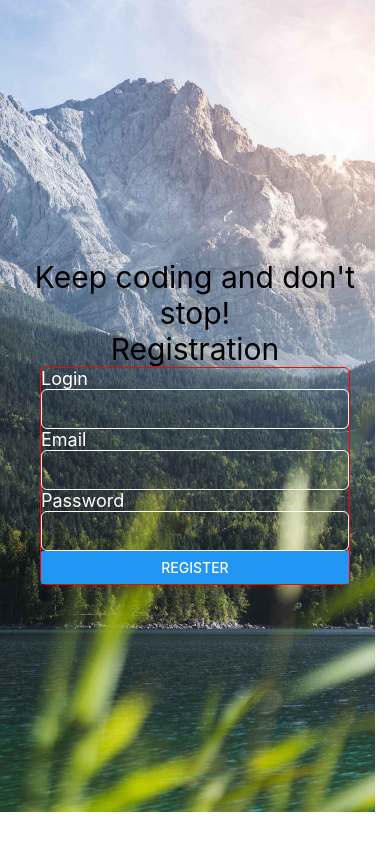
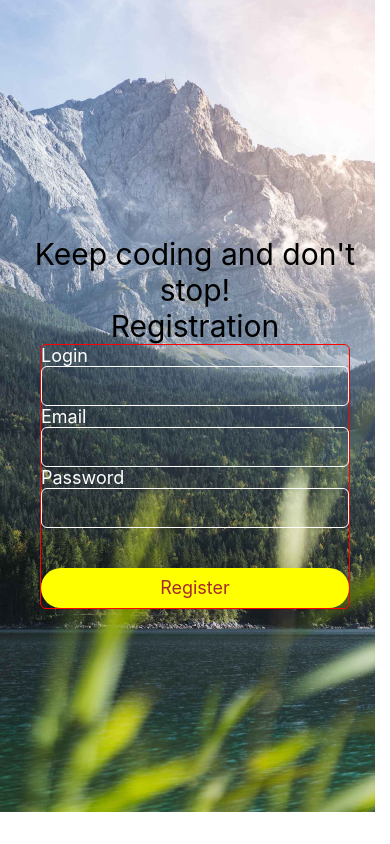
Before and after one commit to AndriiTkac4ov/goit-react-native-project, a React Native app: screen / in a window 390 px wide. Built offline with nearby package versions, Linux system fonts and the light colour scheme.

Commit message:
create TouchableOpacity

```diff
--- a/App.js
+++ b/App.js
@@ -1,19 +1,19 @@
-import { StatusBar } from 'expo-status-bar';
+// import { StatusBar } from 'expo-status-bar';
 import {
   StyleSheet,
   Text,
   View,
   ImageBackground,
   TextInput,
-  Button,
+  TouchableOpacity,
 } from 'react-native';
 
 export default function App() {
   return (
     <View style={styles.container}>
       <ImageBackground
+        source={require("./assets/images/background-photo.jpg")}
         style={styles.backgroundPhoto}
-        source={require("./assets/images/background-photo.jpg")}
       >
         <Text style={styles.title}>Keep coding and don't stop!</Text>
         <Text style={styles.title}>Registration</Text>
@@ -21,29 +21,36 @@ export default function App() {
           <View>
             <Text style={styles.inputTitle}>Login</Text>
             <TextInput
+              textAlign={'center'}
               style={styles.input}
-              textAlign={'center'}
             />
           </View>
           <View>
             <Text style={styles.inputTitle}>Email</Text>
             <TextInput
+              textAlign={'center'}
               style={styles.input}
-              textAlign={'center'}
             />
           </View>
           <View>
             <Text style={styles.inputTitle}>Password</Text>
             <TextInput
-              style={styles.input}
               textAlign={'center'}
               secureTextEntry={true}
+              style={styles.input}
             />
           </View>
-          <Button title='Register' />
+          <TouchableOpacity
+            activeOpacity={0.8}
+            style={styles.btn}
+          >
+            <Text style={styles.btnTitle}>
+              Register
+            </Text>
+          </TouchableOpacity>
         </View>
       </ImageBackground>
-      <StatusBar style="auto" />
+      {/* <StatusBar style="auto" /> */}
     </View>
   );
 }
@@ -81,4 +88,16 @@ const styles = StyleSheet.create({
     borderColor: '#fff',
     borderRadius: 6,
   },
+  btn: {
+    height: 40,
+    justifyContent: 'center',
+    alignItems: 'center',
+    marginTop: 40,
+    borderRadius: 20,
+    backgroundColor: 'yellow',
+  },
+  btnTitle: {
+    color: 'brown',
+    fontSize: 18,
+  },
 });
```
